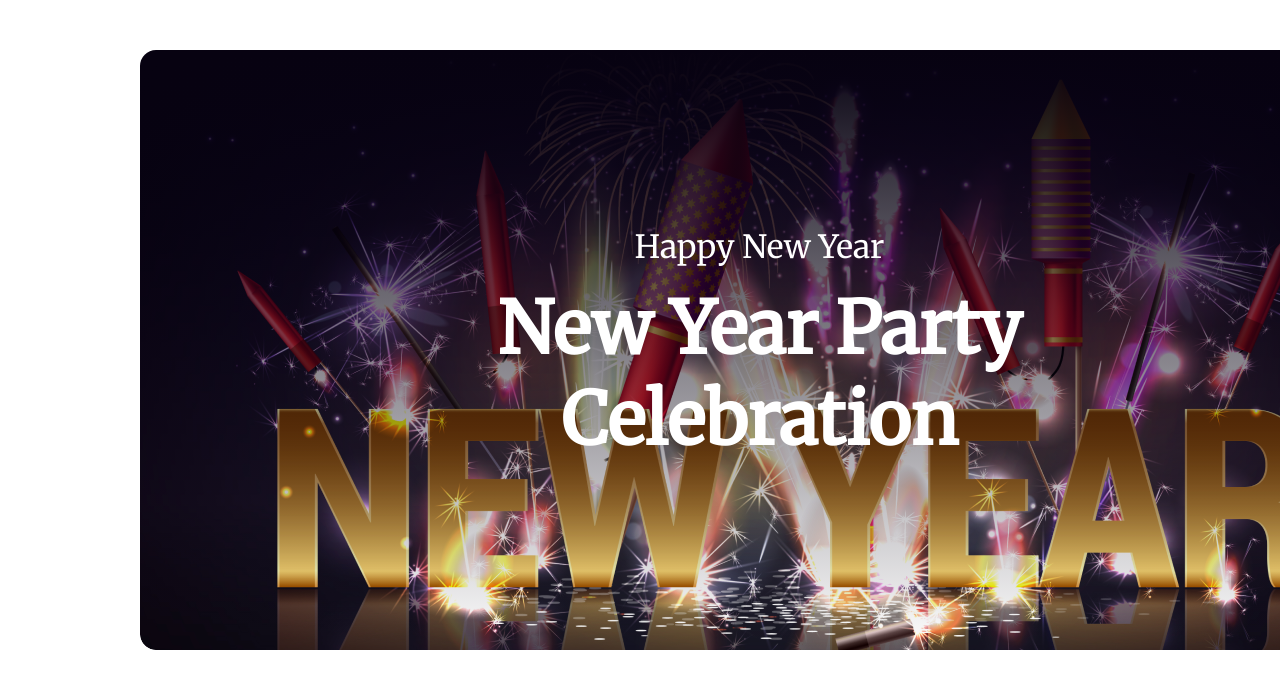
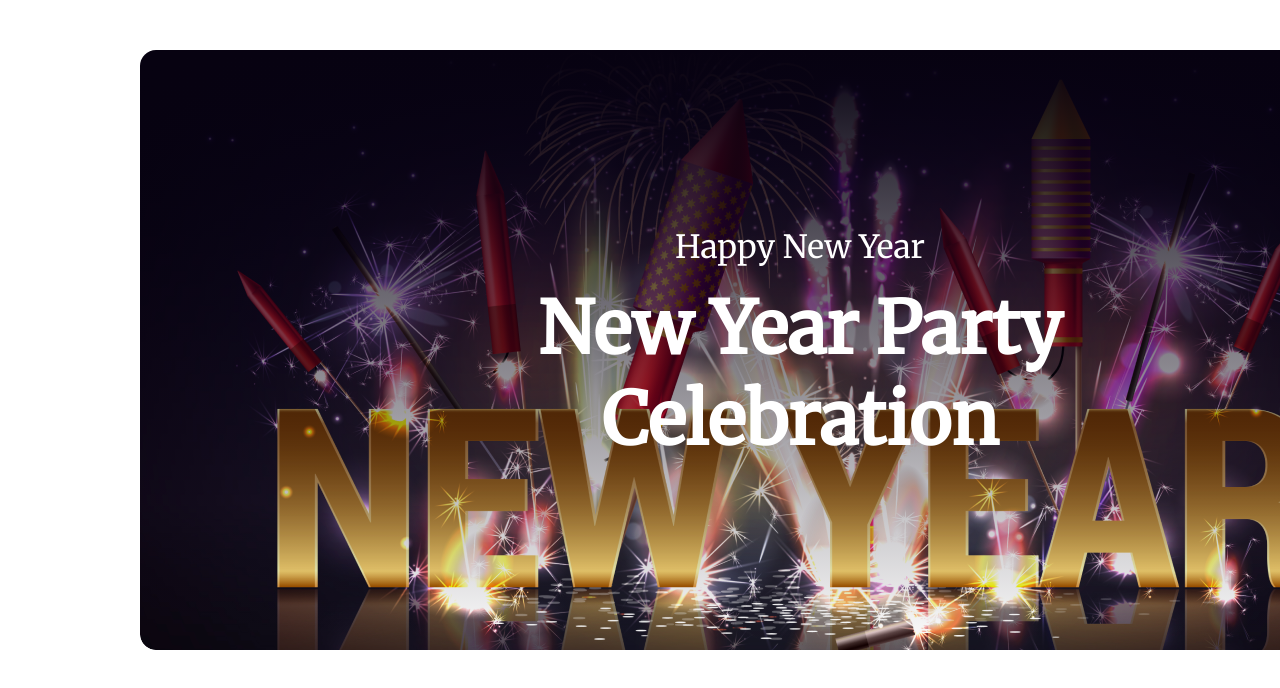
Before and after one commit to riasadul-hoq/new-year-new-mission, a plain HTML site: page index.html in a window 1280 px wide. Shown: the top 688 px of the page. Drawn offline with Linux system fonts and the light colour scheme.

Commit message:
header updated

```diff
--- a/index.html
+++ b/index.html
@@ -14,9 +14,11 @@
   </head>
   <body>
     <header>
-      <div class="header-banner">
-        <p class="banner-message">Happy New Year</p>
-        <h1 class="banner-title">New Year Party Celebration</h1>
+      <div class="banner-image">
+        <div class="header-text-container">
+          <p class="banner-message">Happy New Year</p>
+          <h1 class="banner-title">New Year Party Celebration</h1>
+        </div>
       </div>
     </header>
   </body>
--- a/styles/style.css
+++ b/styles/style.css
@@ -12,31 +12,28 @@ body {
 }
 
 /* Header Styles */
-header {
+.banner-image {
   background-image: linear-gradient(180deg, #070211 0%, rgba(7, 2, 17, 0) 100%),
     url("../images/Banner-Image.png");
   display: flex;
   border-radius: 16px;
-  border: none;
   margin: 50px 140px 0px;
-}
-
-.header-banner {
   width: 1320px;
   height: 600px;
 }
 
-.banner-message {
+.header-text-container {
   color: #fff;
   text-align: center;
+}
+
+.banner-message {
   font-size: 32px;
   font-weight: 400;
   padding-top: 177px;
 }
 
 .banner-title {
-  color: #fff;
-  text-align: center;
   font-size: 72px;
   font-weight: 900;
   /* line-height: 95px; 131.944% */
```
